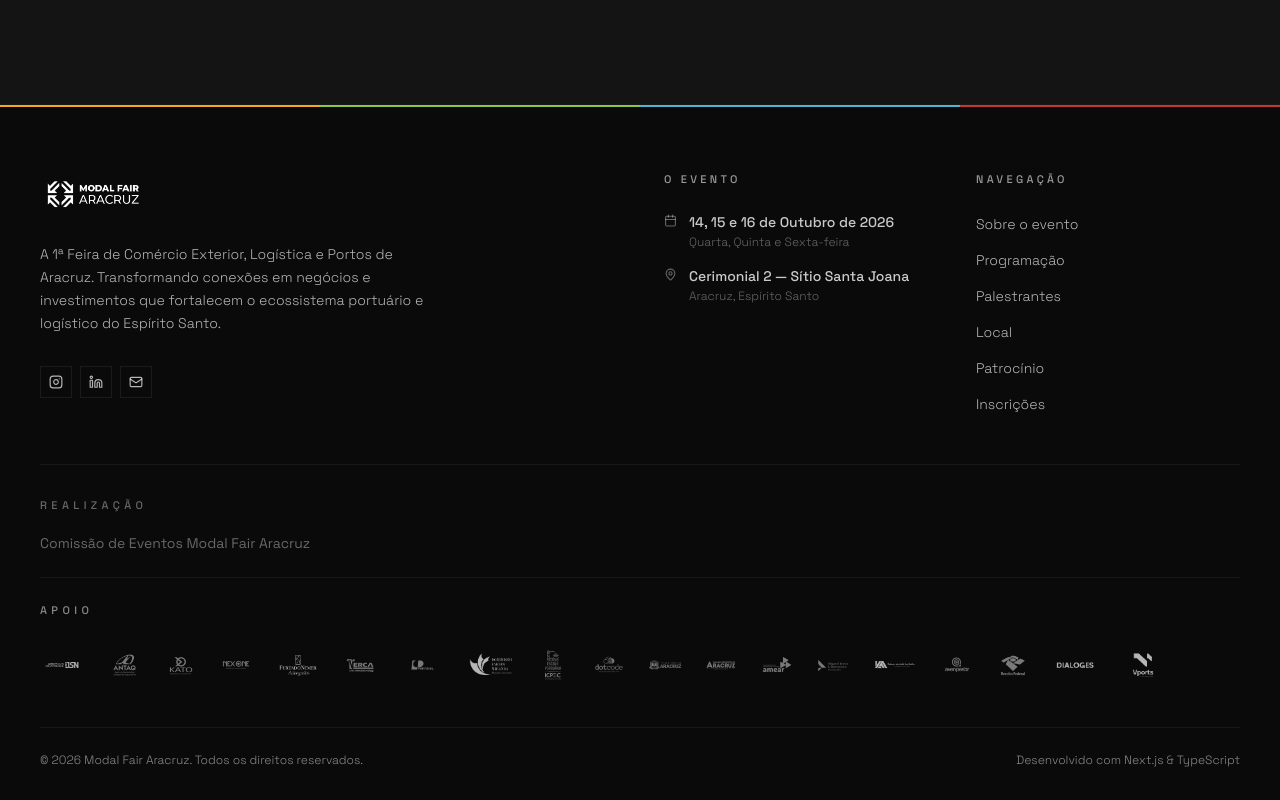
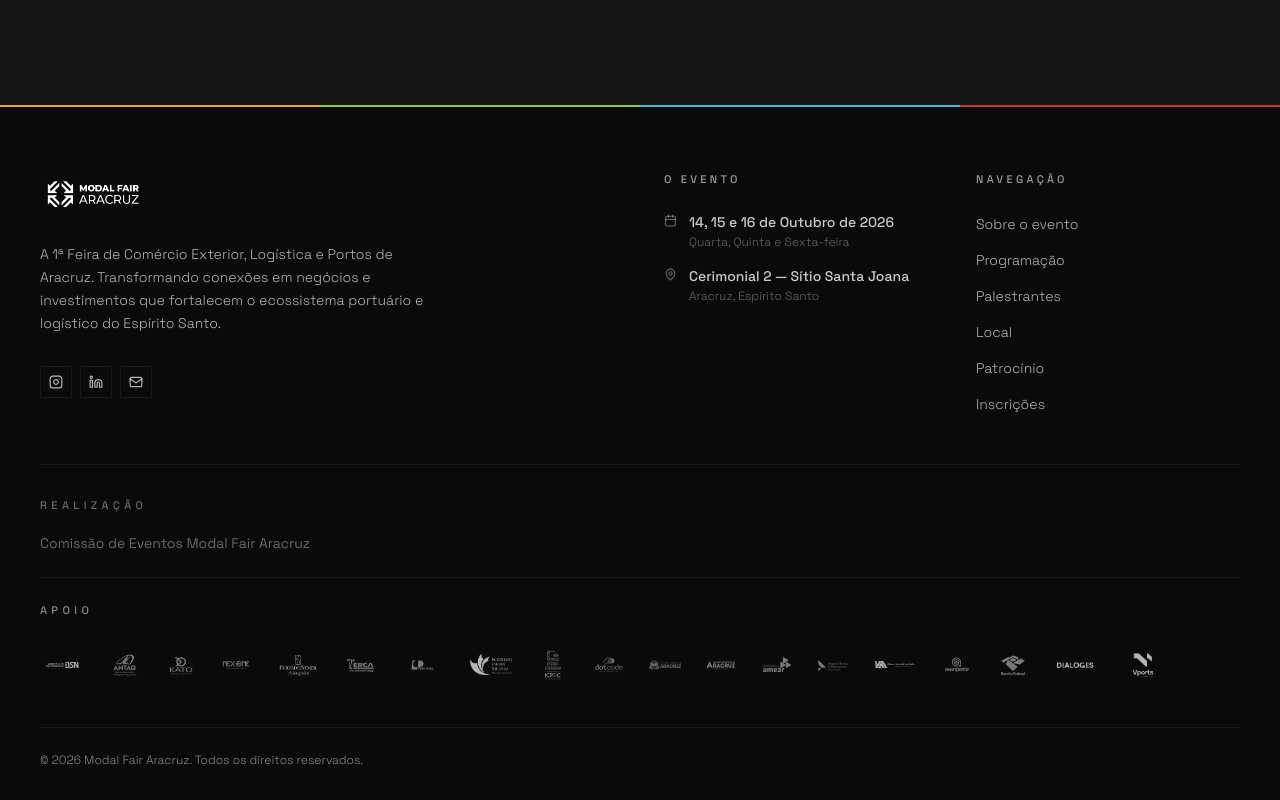
Before and after one commit to joaofcoutinho/modal-fair, a Next.js app: page / in a window 1280 px wide. Shown: the part 9548-10348 px from the top of the page. Built offline with nearby package versions, Linux system fonts and the light colour scheme.

Commit message:
feat: 31-03/4

```diff
--- a/src/components/Footer.tsx
+++ b/src/components/Footer.tsx
@@ -133,7 +133,6 @@ export default function Footer() {
 
         <div style={{ borderTop: "1px solid rgba(255,255,255,0.06)" }} className="pt-6 flex flex-col sm:flex-row items-center justify-between gap-3 text-white/52 text-xs font-light">
           <p>© 2026 Modal Fair Aracruz. Todos os direitos reservados.</p>
-          <p>Desenvolvido com Next.js & TypeScript</p>
         </div>
       </div>
     </footer>
```
